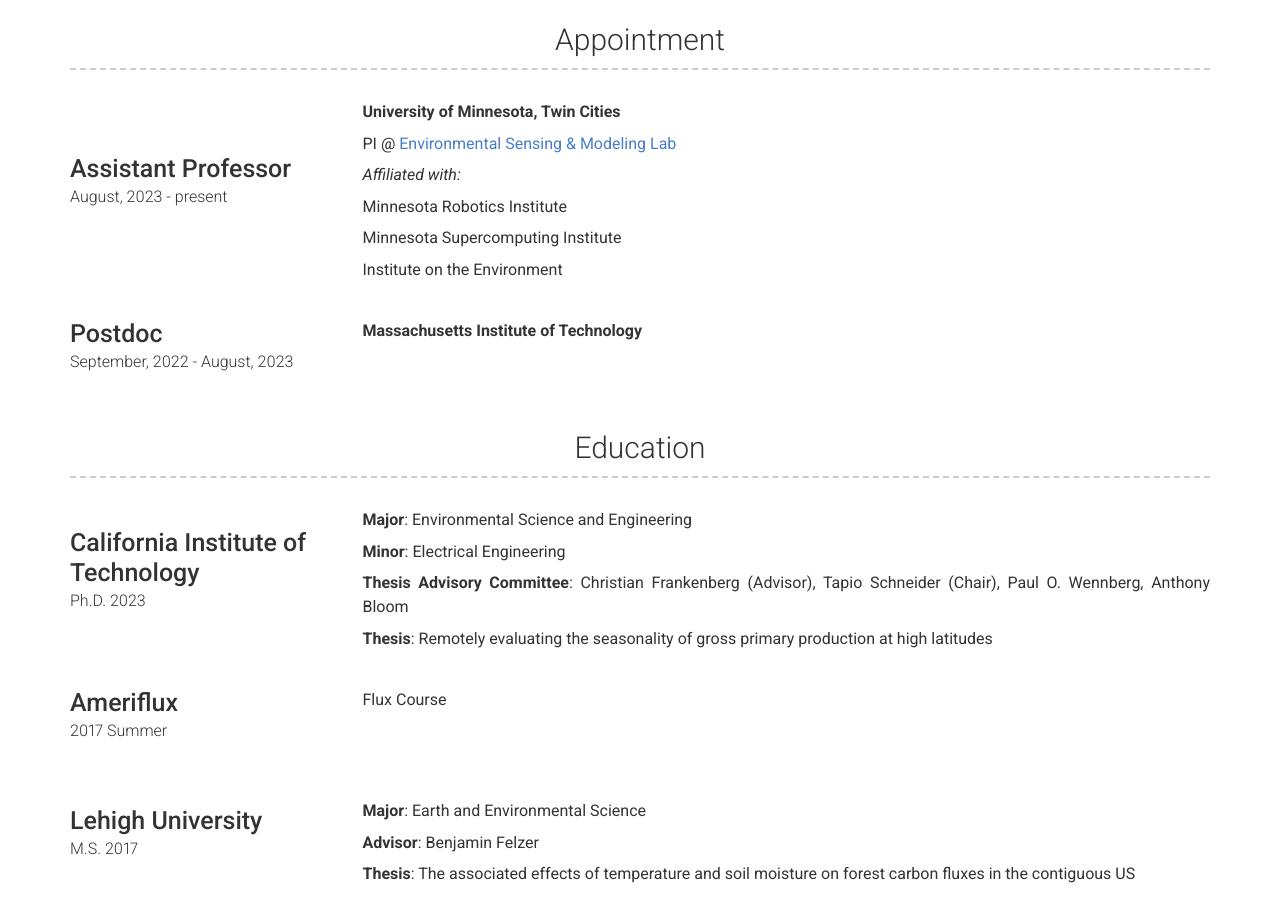
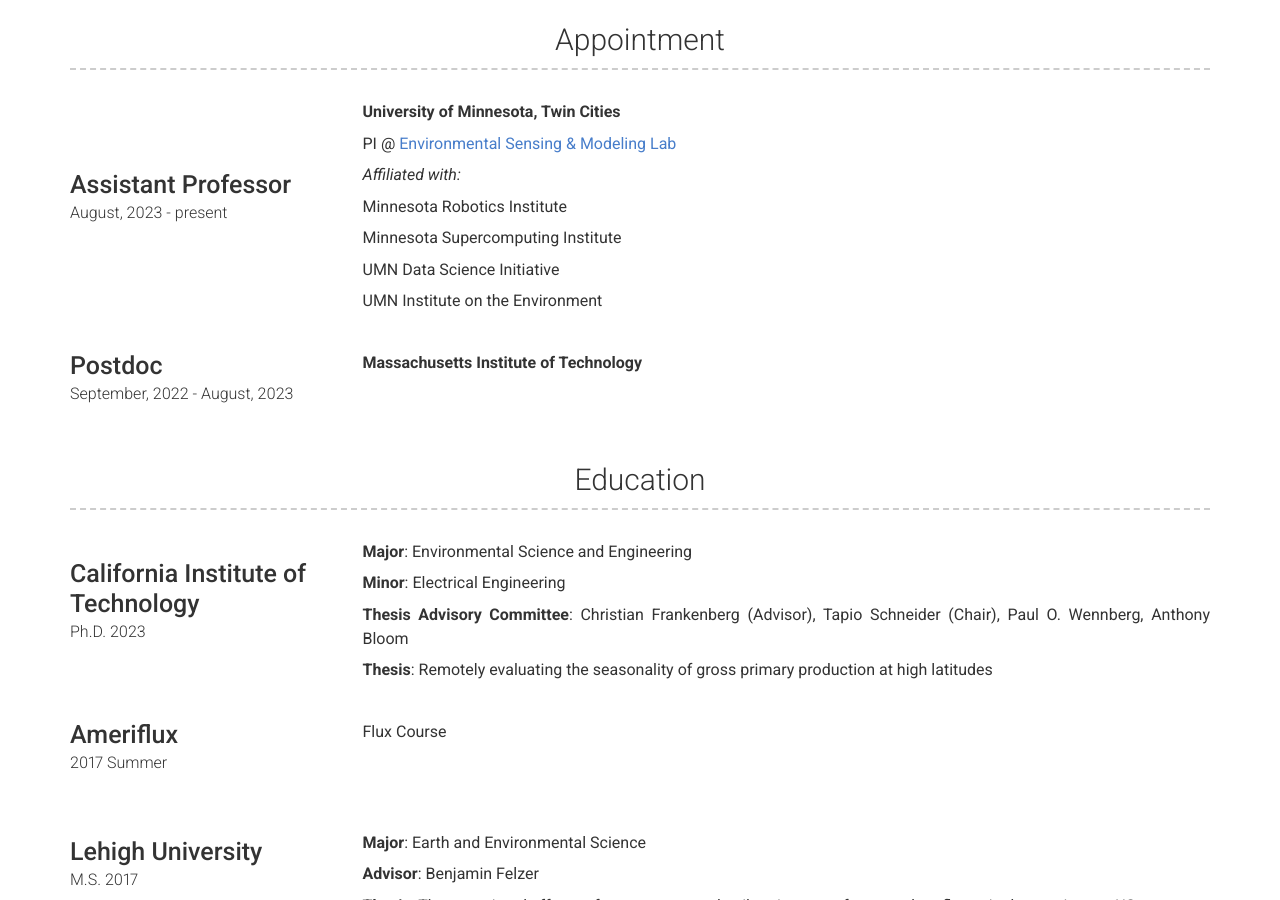
Before and after one commit to ruillercoaster/ruillercoaster.github.io, a Jekyll site: the page built from index.md, in a window 1280 px wide and 900 px high, scrolled down 580 px. Built offline with Jekyll 4.4.1, drawn with Linux system fonts in a browser that asks for light colours; nearby versions of some CDN libraries; a script that is not in the unit is left out.

Commit message:
add affiliations

```diff
--- a/_config.yml
+++ b/_config.yml
@@ -77,7 +77,9 @@ content:
 
           Minnesota Supercomputing Institute
 
-          Institute on the Environment
+          UMN Data Science Initiative
+
+          UMN Institute on the Environment
 
       - layout: left
         title: Postdoc
```
